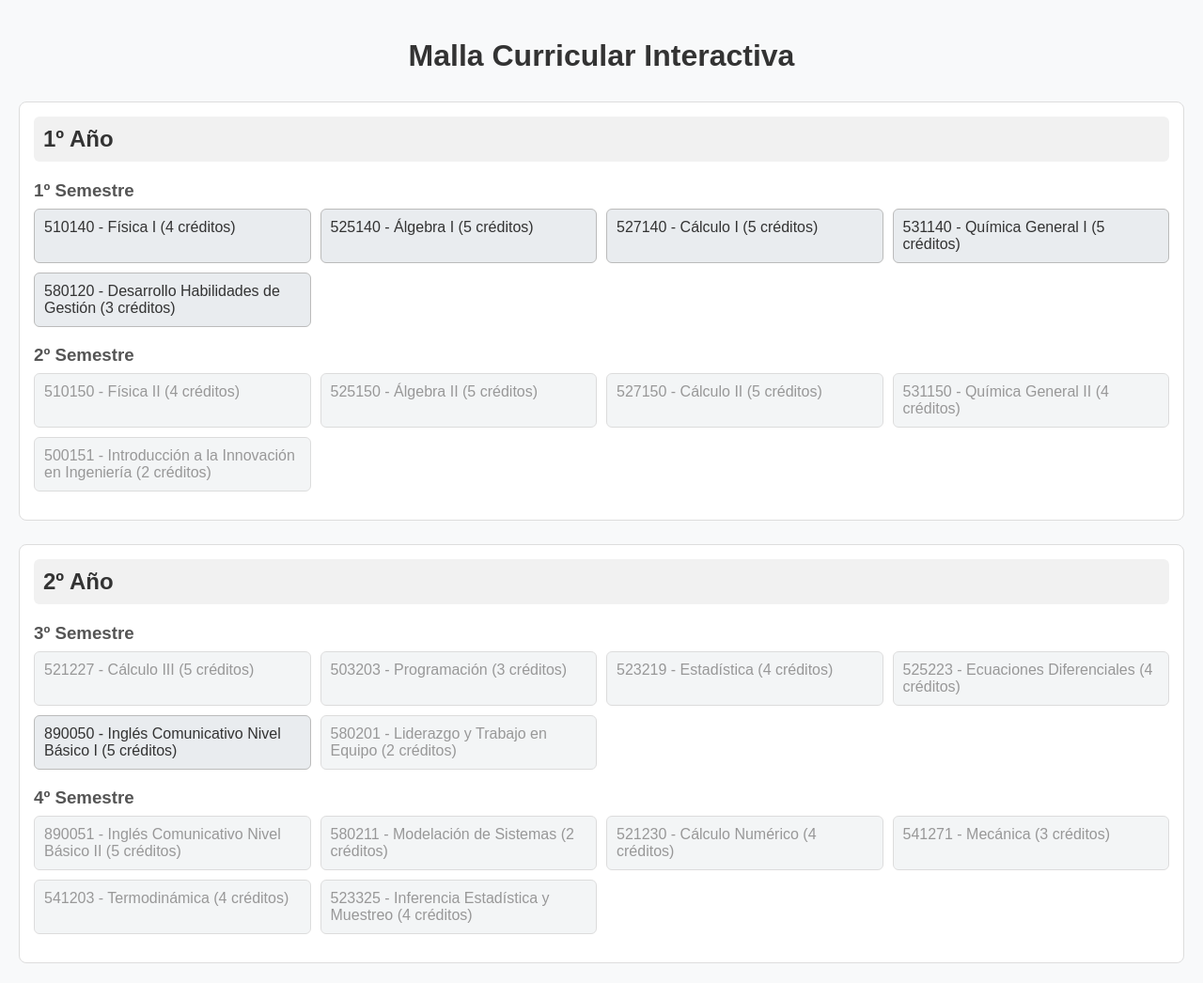
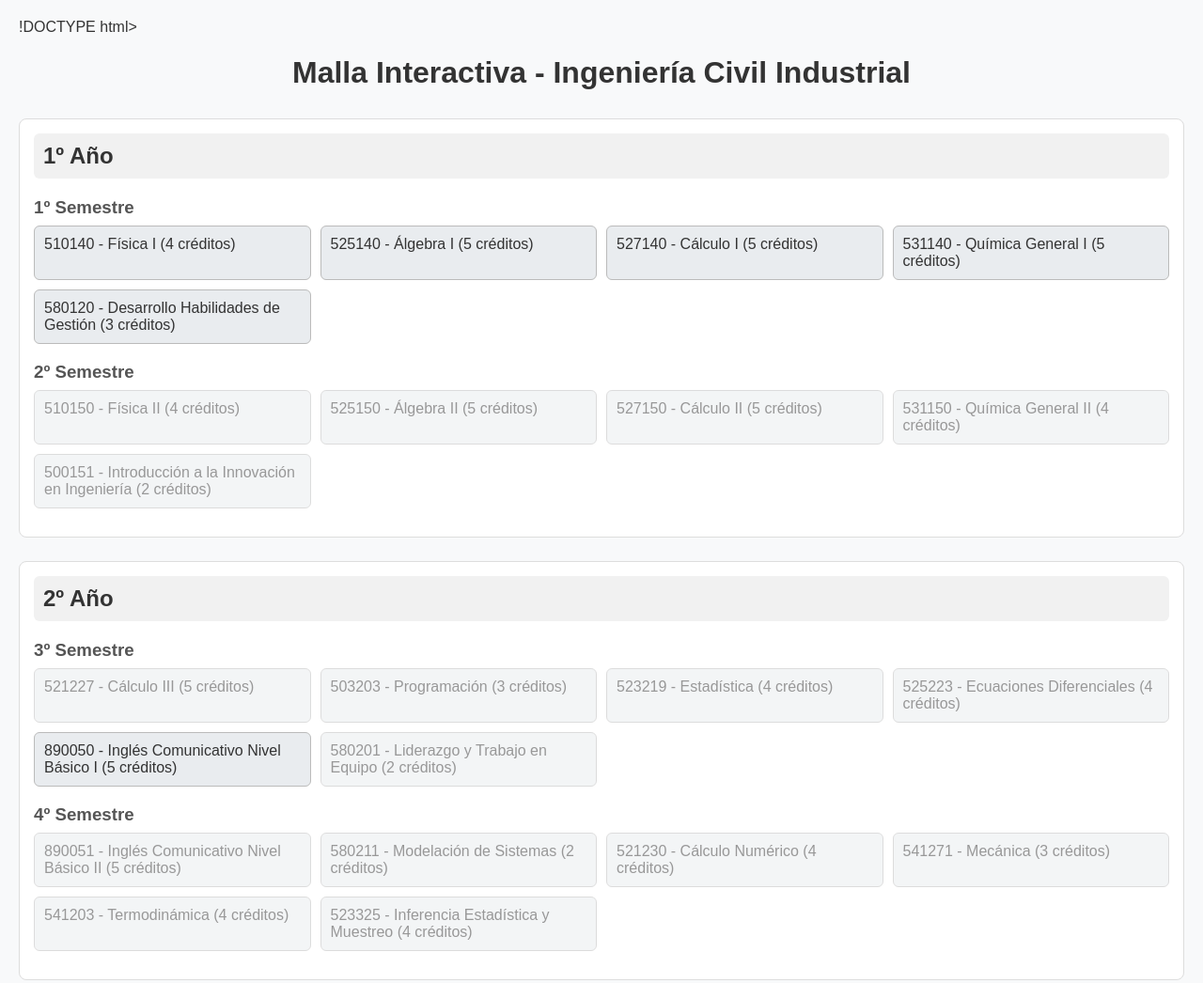
Before and after one commit to davorvucinaa7/malla-industrial-udec, a plain HTML site: page index.html in a window 1280 px wide. Shown: the top 1046 px of the page at 94% size. Drawn offline with Linux system fonts and the light colour scheme.

Commit message:
Update index.html

```diff
--- a/index.html
+++ b/index.html
@@ -1,14 +1,16 @@
-<!DOCTYPE html>
+!DOCTYPE html>
 <html lang="es">
 <head>
-    <meta charset="UTF-8">
-    <meta name="viewport" content="width=device-width, initial-scale=1.0">
-    <title>Malla Curricular Interactiva</title>
-    <link rel="stylesheet" href="estilos.css">
+    <meta charset="UTF-8" />
+    <meta name="viewport" content="width=device-width, initial-scale=1.0" />
+    <title>Malla Interactiva - Ing. Civil Industrial</title>
+    <link rel="stylesheet" href="estilos.css" />
+    <script src="script.js" defer></script>
 </head>
 <body>
-    <h1>Malla Curricular Interactiva</h1>
-    <div id="malla"></div>
-    <script src="script.js"></script>
+    <header>
+        <h1>Malla Interactiva - Ingeniería Civil Industrial</h1>
+    </header>
+    <main id="malla"></main>
 </body>
 </html>
```
